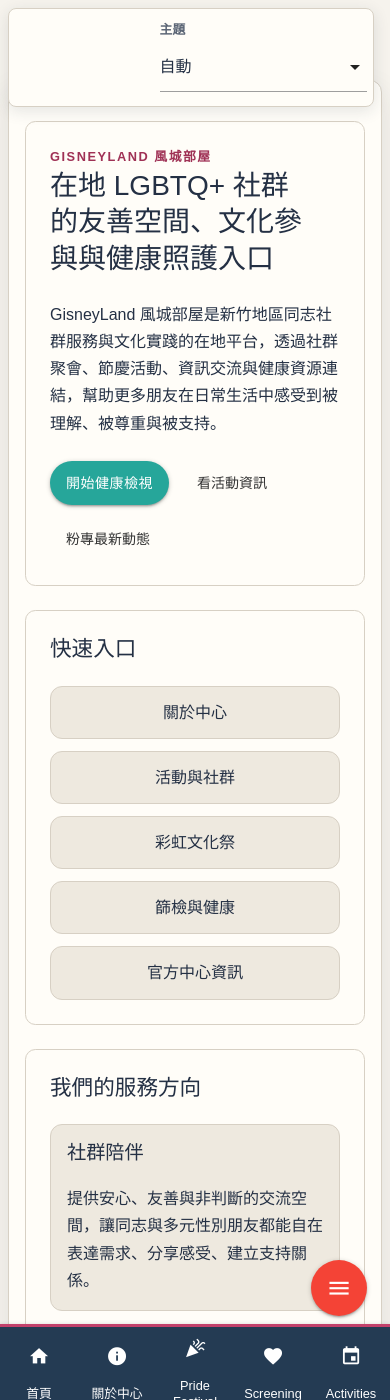
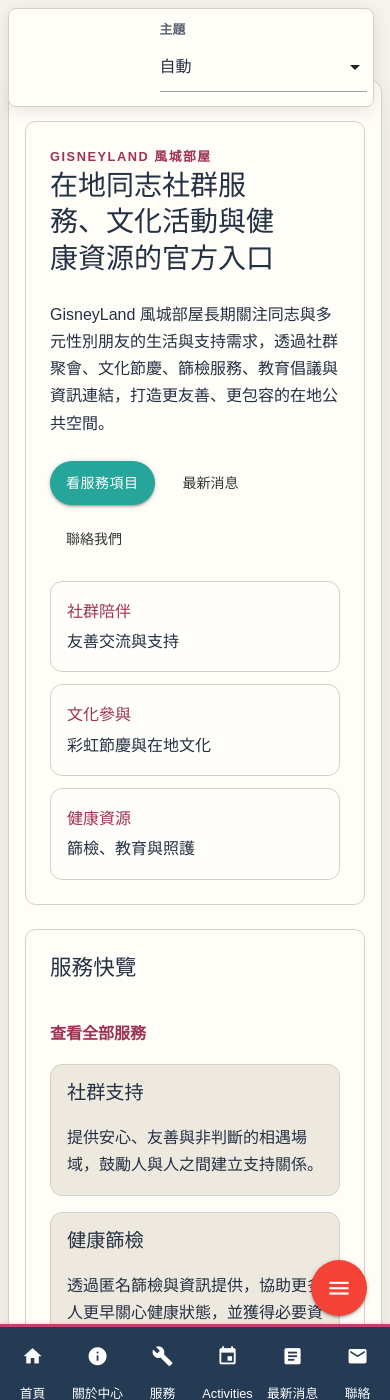
Before and after one commit to Gisneyland/Gisneyland.github.io, a Jekyll site: the page built from index.html, in a window 390 px wide and 1400 px high. Built offline with Jekyll 4.4.1, drawn with Linux system fonts in a browser that asks for light colours; some of the changed text lies outside the part shown.

Commit message:
更新網站內容與結構，重組導航欄，新增服務、最新消息及聯絡頁面，並改善各頁面描述與可訪問性。

```diff
--- a/_includes/navbar.html
+++ b/_includes/navbar.html
@@ -2,8 +2,9 @@
   <nav class="bottom-nav" aria-label="主要導覽">
     <a href="{{ '/' | relative_url }}"><i class="material-icons" aria-hidden="true">home</i><span data-i18n="homepage">首頁</span></a>
     <a href="{{ '/about/' | relative_url }}"><i class="material-icons" aria-hidden="true">info</i><span>關於中心</span></a>
-    <a href="{{ '/pride/' | relative_url }}"><i class="material-icons" aria-hidden="true">celebration</i><span data-i18n="pride">彩虹文化祭</span></a>
-    <a href="{{ '/screening/' | relative_url }}"><i class="material-icons" aria-hidden="true">favorite</i><span data-i18n="screening">篩檢</span></a>
+    <a href="{{ '/services/' | relative_url }}"><i class="material-icons" aria-hidden="true">build</i><span>服務</span></a>
     <a href="{{ '/activity/' | relative_url }}"><i class="material-icons" aria-hidden="true">event</i><span data-i18n="activity">活動</span></a>
+    <a href="{{ '/news/' | relative_url }}"><i class="material-icons" aria-hidden="true">article</i><span>最新消息</span></a>
+    <a href="{{ '/contact/' | relative_url }}"><i class="material-icons" aria-hidden="true">mail</i><span>聯絡</span></a>
   </nav>
 </div>
--- a/assets/css/style.css
+++ b/assets/css/style.css
@@ -103,6 +103,48 @@
   background: linear-gradient(135deg, var(--surface) 0%, var(--accent-soft) 100%);
 }
 
+.hero-content {
+  display: grid;
+  grid-template-columns: minmax(0, 2.2fr) minmax(220px, 1fr);
+  gap: 1.25rem;
+  align-items: center;
+}
+
+.hero-side-panel {
+  display: grid;
+  gap: 0.75rem;
+}
+
+.mini-stat {
+  padding: 1rem;
+  background: rgba(255, 255, 255, 0.22);
+  border: 1px solid var(--border);
+  border-radius: 0.75rem;
+}
+
+.mini-stat strong,
+.mini-stat span {
+  display: block;
+}
+
+.mini-stat strong {
+  margin-bottom: 0.2rem;
+  color: var(--accent-strong);
+}
+
+.section-heading {
+  display: flex;
+  align-items: center;
+  justify-content: space-between;
+  gap: 1rem;
+  margin-bottom: 1rem;
+}
+
+.section-heading a {
+  font-weight: 700;
+  text-decoration: none;
+}
+
 .hero-actions {
   display: flex;
   flex-wrap: wrap;
@@ -119,6 +161,36 @@
   padding: 0.7rem 1rem;
   border-radius: 999px;
   text-decoration: none;
+}
+
+.news-grid {
+  display: grid;
+  grid-template-columns: repeat(auto-fit, minmax(220px, 1fr));
+  gap: 1rem;
+  margin-top: 1rem;
+}
+
+.news-card {
+  padding: 1rem;
+  background: var(--surface-muted);
+  border: 1px solid var(--border);
+  border-radius: 0.75rem;
+}
+
+.news-card h3 {
+  margin-top: 0;
+}
+
+.news-tag {
+  display: inline-block;
+  margin-bottom: 0.6rem;
+  padding: 0.25rem 0.55rem;
+  color: var(--accent-strong);
+  background: rgba(158, 49, 85, 0.12);
+  border-radius: 999px;
+  font-size: 0.72rem;
+  font-weight: 700;
+  letter-spacing: 0.04em;
 }
 
 .quick-links {
@@ -162,7 +234,8 @@
 }
 
 .detail-card,
-.event-card {
+.event-card,
+.news-card {
   padding: 1rem;
   background: var(--surface-muted);
   border: 1px solid var(--border);
@@ -170,7 +243,8 @@
 }
 
 .detail-card h3,
-.event-card h3 {
+.event-card h3,
+.news-card h3 {
   margin-top: 0;
 }
 
@@ -366,6 +440,17 @@
   bottom: 5.25rem;
 }
 
+@media (max-width: 760px) {
+  .hero-content {
+    grid-template-columns: 1fr;
+  }
+
+  .section-heading {
+    flex-direction: column;
+    align-items: flex-start;
+  }
+}
+
 @media (max-width: 600px) {
   .tools {
     top: 0.5rem;
--- a/index.html
+++ b/index.html
@@ -5,50 +5,29 @@
 ---
 
 <section class="card hero-card">
-  <div class="card-content">
-    <p class="eyebrow">GisneyLand 風城部屋</p>
-    <h1>在地 LGBTQ+ 社群的友善空間、文化參與與健康照護入口</h1>
-    <p>GisneyLand 風城部屋是新竹地區同志社群服務與文化實踐的在地平台，透過社群聚會、節慶活動、資訊交流與健康資源連結，幫助更多朋友在日常生活中感受到被理解、被尊重與被支持。</p>
-    <div class="hero-actions">
-      <a class="btn waves-effect waves-light" href="{{ '/screening/' | relative_url }}">開始健康檢視</a>
-      <a class="btn-flat" href="{{ '/activity/' | relative_url }}">看活動資訊</a>
-      <a class="btn-flat" href="https://www.facebook.com/GisneyLandHSC/" target="_blank" rel="noopener noreferrer">粉專最新動態</a>
+  <div class="card-content hero-content">
+    <div class="hero-copy">
+      <p class="eyebrow">GisneyLand 風城部屋</p>
+      <h1>在地同志社群服務、文化活動與健康資源的官方入口</h1>
+      <p>GisneyLand 風城部屋長期關注同志與多元性別朋友的生活與支持需求，透過社群聚會、文化節慶、篩檢服務、教育倡議與資訊連結，打造更友善、更包容的在地公共空間。</p>
+      <div class="hero-actions">
+        <a class="btn waves-effect waves-light" href="{{ '/services/' | relative_url }}">看服務項目</a>
+        <a class="btn-flat" href="{{ '/news/' | relative_url }}">最新消息</a>
+        <a class="btn-flat" href="{{ '/contact/' | relative_url }}">聯絡我們</a>
+      </div>
     </div>
-  </div>
-</section>
-
-<section class="card">
-  <div class="card-content">
-    <h2>快速入口</h2>
-    <div class="quick-links">
-      <a href="{{ '/about/' | relative_url }}">關於中心</a>
-      <a href="{{ '/activity/' | relative_url }}">活動與社群</a>
-      <a href="{{ '/pride/' | relative_url }}">彩虹文化祭</a>
-      <a href="{{ '/screening/' | relative_url }}">篩檢與健康</a>
-      <a href="https://www.gisneyland.org/about/info" target="_blank" rel="noopener noreferrer">官方中心資訊</a>
-    </div>
-  </div>
-</section>
-
-<section class="card">
-  <div class="card-content">
-    <h2>我們的服務方向</h2>
-    <div class="info-grid">
-      <div class="detail-card">
-        <h3>社群陪伴</h3>
-        <p>提供安心、友善與非判斷的交流空間，讓同志與多元性別朋友都能自在表達需求、分享感受、建立支持關係。</p>
+    <div class="hero-side-panel">
+      <div class="mini-stat">
+        <strong>社群陪伴</strong>
+        <span>友善交流與支持</span>
       </div>
-      <div class="detail-card">
-        <h3>文化參與</h3>
-        <p>透過節慶活動、藝文交流與在地連結，讓彩虹文化持續被看見與被傳承，成為更豐富的公共文化。</p>
+      <div class="mini-stat">
+        <strong>文化參與</strong>
+        <span>彩虹節慶與在地文化</span>
       </div>
-      <div class="detail-card">
-        <h3>健康資源</h3>
-        <p>連結篩檢、教育與個人照護資訊，鼓勵更早關心身心狀態，並建立更穩定的支持系統。</p>
-      </div>
-      <div class="detail-card">
-        <h3>教育倡議</h3>
-        <p>藉由座談、分享與公共參與，讓更多人理解多元性別與同志議題，促進更友善、更包容的社會。</p>
+      <div class="mini-stat">
+        <strong>健康資源</strong>
+        <span>篩檢、教育與照護</span>
       </div>
     </div>
   </div>
@@ -56,44 +35,91 @@
 
 <section class="card">
   <div class="card-content">
-    <h2>活動與社群資訊</h2>
-    <div class="event-list">
-      <article class="event-card">
-        <span class="event-tag">固定活動</span>
-        <h3>社群聚會與交流</h3>
-        <p>提供友善相遇與彼此支持的場域，讓參與者自在交流、分享經驗與資源。</p>
-      </article>
-      <article class="event-card">
-        <span class="event-tag">季節活動</span>
-        <h3>彩虹文化祭與節慶</h3>
-        <p>透過展演、攤位與公共參與，讓文化與社群價值在在地社會中持續被看見與延伸。</p>
-      </article>
-      <article class="event-card">
-        <span class="event-tag">資源導向</span>
-        <h3>健康教育與篩檢資訊</h3>
-        <p>結合自我檢視、健康訊息與相關諮詢管道，協助大家更早照顧自己與社群。</p>
-      </article>
+    <div class="section-heading">
+      <h2>服務快覽</h2>
+      <a href="{{ '/services/' | relative_url }}">查看全部服務</a>
     </div>
-    <p>活動時間與詳細內容請以官方網站與粉專公告為準，網站會持續更新關鍵訊息與入口連結。</p>
+    <div class="info-grid">
+      <div class="detail-card">
+        <h3>社群支持</h3>
+        <p>提供安心、友善與非判斷的相遇場域，鼓勵人與人之間建立支持關係。</p>
+      </div>
+      <div class="detail-card">
+        <h3>健康篩檢</h3>
+        <p>透過匿名篩檢與資訊提供，協助更多人更早關心健康狀態，並獲得必要資源。</p>
+      </div>
+      <div class="detail-card">
+        <h3>文化節慶</h3>
+        <p>透過彩虹文化祭與在地活動，把多元文化與社群價值放進公共空間中。</p>
+      </div>
+      <div class="detail-card">
+        <h3>教育倡議</h3>
+        <p>藉由座談、資訊與社區行動，推動對同志與多元性別議題的理解與尊重。</p>
+      </div>
+    </div>
   </div>
 </section>
 
 <section class="card">
   <div class="card-content">
-    <h2>聯絡與資源</h2>
+    <div class="section-heading">
+      <h2>最新消息</h2>
+      <a href="{{ '/news/' | relative_url }}">看全部紀錄</a>
+    </div>
+    <div class="news-grid">
+      <article class="news-card">
+        <span class="news-tag">2025</span>
+        <h3>我們一起走過的故事</h3>
+        <p>回顧過去一年中社群、教育、篩檢與文化活動累積出的連結與影響。</p>
+      </article>
+      <article class="news-card">
+        <span class="news-tag">2026</span>
+        <h3>藥愛自助互助團體</h3>
+        <p>深化同伴支持與相互照顧的力量，讓友善與資訊交流從社群扎根。</p>
+      </article>
+      <article class="news-card">
+        <span class="news-tag">外展</span>
+        <h3>桃園、新竹、苗栗篩檢服務</h3>
+        <p>持續擴展在地服務範圍，將健康照護與支持帶進社區。</p>
+      </article>
+      <article class="news-card">
+        <span class="news-tag">節慶</span>
+        <h3>彩虹文化祭與社群活動</h3>
+        <p>透過文化與參與，讓多元性別文化更可見、更有力量地持續存在。</p>
+      </article>
+    </div>
+  </div>
+</section>
+
+<section class="card">
+  <div class="card-content">
+    <div class="section-heading">
+      <h2>官方資訊與聯絡</h2>
+      <a href="{{ '/contact/' | relative_url }}">進入聯絡頁面</a>
+    </div>
     <div class="info-grid two-col">
       <div class="detail-card">
-        <h3>官方資訊</h3>
+        <h3>官方連結</h3>
         <p><a href="https://www.gisneyland.org/about/info" target="_blank" rel="noopener noreferrer">台灣北區同志社群服務中心｜關於中心</a></p>
         <p><a href="https://www.facebook.com/GisneyLandHSC/" target="_blank" rel="noopener noreferrer">GisneyLand 風城部屋</a></p>
         <p><a href="https://www.facebook.com/gisneylandfestival" target="_blank" rel="noopener noreferrer">GisneyLand Festival / 彩虹文化祭</a></p>
       </div>
       <div class="detail-card">
-        <h3>關鍵聯絡與服務</h3>
+        <h3>關鍵聯絡資訊</h3>
         <p>同志健康免費諮詢專線：0800-010-569</p>
         <p>疫情通報及諮詢服務專線：1922</p>
-        <p>若你需要了解活動、社群資源或健康資訊，建議先從官方網站與粉專公告確認最新安排。</p>
+        <p>如需活動資訊、服務安排或資源轉介，請先參閱官方網站與粉專公告。</p>
       </div>
     </div>
   </div>
 </section>
+
+<section class="card">
+  <div class="card-content">
+    <div class="section-heading">
+      <h2>關於中心</h2>
+      <a href="{{ '/about/' | relative_url }}">了解更多</a>
+    </div>
+    <p>GisneyLand 風城部屋的工作，不只是活動本身，而是讓同志與多元性別社群在生活中有更多被理解、被照護與被接納的機會。中心從社群聚會、文化節慶、健康篩檢到公共教育，持續形塑在地的友善與包容循環。</p>
+  </div>
+</section>
--- a/pages/about/index.html
+++ b/pages/about/index.html
@@ -35,13 +35,30 @@
 
 <section class="card">
   <div class="card-content">
-    <h2>服務方向</h2>
+    <h2>服務介紹</h2>
     <ul>
       <li>社群聚會與友善交流：建立安全、平等、可近的相遇場域。</li>
       <li>文化活動與節慶：讓彩虹文化與在地社群更能被看見與參與。</li>
       <li>健康與篩檢資訊：提供自我關心、資源導引和相關諮詢入口。</li>
       <li>教育與倡議：持續推動更友善、更包容的公共理解與行動。</li>
+      <li>外展服務：在桃園、新竹、苗栗等地提供篩檢與陪伴服務，擴大在地支持範圍。</li>
     </ul>
+  </div>
+</section>
+
+<section class="card">
+  <div class="card-content">
+    <h2>服務對象與社群定位</h2>
+    <p>GisneyLand 的服務領域涵蓋同志、跨性別與多元性別朋友，以及需要支持與資訊的在地社群與友善夥伴。這些服務不只是面向特定人群，也重視社區與教育場域中的共同關懷與長期影響。</p>
+    <p>從個人身心照護到公眾教育，從節慶文化到社群互動，中心著重於讓性別多樣性與同志議題被以更平等、更友善的方式被理解與接納。</p>
+  </div>
+</section>
+
+<section class="card">
+  <div class="card-content">
+    <h2>官方內容與歷史脈絡</h2>
+    <p>舊版官網內容中可以看到，GisneyLand 橫跨多年的社群記錄，包括彩虹文化祭、愛滋篩檢、同志健康教育、新聞稿與地區外展服務。這些歷史與活動資料，正是現在網站在文化傳承上的重要基礎。</p>
+    <p>本網站沿用這些核心脈絡，將「社群服務」、「文化祭典」、「健康篩檢」與「新聞與活動」彙整成更易讀的資訊入口，同時保留其歷史連續性與教育社會意義。</p>
   </div>
 </section>
 
--- a/pages/activity/index.html
+++ b/pages/activity/index.html
@@ -63,6 +63,42 @@
 
 <section class="card">
   <div class="card-content">
+    <h2>活動行事曆與公共資訊</h2>
+    <div class="event-list">
+      <article class="event-card">
+        <span class="event-tag">2026</span>
+        <h3>風城部屋 5–9 月活動行事</h3>
+        <p>過去官網中多次出現月報與行事曆，顯示社群服務不只是節慶，而是持續性的場域安排與服務節奏。</p>
+      </article>
+      <article class="event-card">
+        <span class="event-tag">外展</span>
+        <h3>桃園、新竹、苗栗外展篩檢</h3>
+        <p>外展服務是官網中反覆被強調的項目之一，讓篩檢與關懷走進社區與偏鄉場域。</p>
+      </article>
+      <article class="event-card">
+        <span class="event-tag">新聞</span>
+        <h3>新聞稿與倡議紀錄</h3>
+        <p>包括「627 全民愛滋篩檢日」、「彩虹文化祭」、「同志勇敢出櫃」與多項性別友善新聞稿。</p>
+      </article>
+    </div>
+  </div>
+</section>
+
+<section class="card">
+  <div class="card-content">
+    <h2>歷史性的活動與內容</h2>
+    <ul>
+      <li>2016–2025 年彩虹文化祭相關新聞與活動紀錄</li>
+      <li>「風城部屋篩檢服務」與匿名篩檢資訊</li>
+      <li>「藥愛自助互助團體」和健康教育相關資源</li>
+      <li>「義賣小物」與社群支持活動</li>
+      <li>「同志勇敢『出櫃』」與多元性別教育倡議新聞稿</li>
+    </ul>
+  </div>
+</section>
+
+<section class="card">
+  <div class="card-content">
     <h2>立即關注</h2>
     <div class="quick-links">
       <a href="https://www.facebook.com/GisneyLandHSC/" target="_blank" rel="noopener noreferrer">GisneyLand 風城部屋</a>
--- /dev/null
+++ b/pages/contact/index.html
@@ -0,0 +1,72 @@
+---
+layout: default
+title: 聯絡我們
+description: 了解 GisneyLand 風城部屋的聯絡資訊、官方連結與資源入口。
+permalink: /contact/
+---
+
+<section class="card">
+  <div class="card-content">
+    <p class="eyebrow">聯絡我們</p>
+    <h1>聯絡與支援入口</h1>
+    <p>若你需要了解活動、社群資源、健康篩檢資訊或想與我們聯繫，請利用以下資訊進一步確認相關安排與最新通知。</p>
+  </div>
+</section>
+
+<section class="card">
+  <div class="card-content">
+    <h2>關鍵聯絡資訊</h2>
+    <div class="info-grid two-col">
+      <div class="detail-card">
+        <h3>官方資訊</h3>
+        <p><a href="https://www.gisneyland.org/about/info" target="_blank" rel="noopener noreferrer">台灣北區同志社群服務中心｜關於中心</a></p>
+        <p><a href="https://www.facebook.com/GisneyLandHSC/" target="_blank" rel="noopener noreferrer">GisneyLand 風城部屋</a></p>
+        <p><a href="https://www.facebook.com/gisneylandfestival" target="_blank" rel="noopener noreferrer">GisneyLand Festival / 彩虹文化祭</a></p>
+      </div>
+      <div class="detail-card">
+        <h3>服務與協助專線</h3>
+        <p>同志健康免費諮詢專線：0800-010-569</p>
+        <p>疫情通報及諮詢服務專線：1922</p>
+        <p>如需活動資訊或篩檢安排，請以官方網站與社群軟體公告為主。</p>
+      </div>
+    </div>
+  </div>
+</section>
+
+<section class="card">
+  <div class="card-content">
+    <h2>表單式資訊</h2>
+    <form>
+      <div class="input-field">
+        <label for="contact-name">姓名</label>
+        <input id="contact-name" type="text" placeholder="請輸入姓名" />
+      </div>
+      <div class="input-field">
+        <label for="contact-topic">主旨</label>
+        <input id="contact-topic" type="text" placeholder="例如：活動資訊 / 篩檢 / 社群支持" />
+      </div>
+      <div class="input-field">
+        <label for="contact-email">聯絡方式</label>
+        <input id="contact-email" type="text" placeholder="電子郵件或聯絡電話" />
+      </div>
+      <div class="input-field">
+        <label for="contact-message">訊息內容</label>
+        <textarea id="contact-message" rows="5" placeholder="請填寫你想詢問的內容"></textarea>
+      </div>
+      <button type="submit" class="btn waves-effect waves-light">送出</button>
+    </form>
+    <p class="muted-note">這個表單目前為示意頁面，實際送出前請先確認是否要接上後端或改為連結到官方聯絡渠道。</p>
+  </div>
+</section>
+
+<section class="card">
+  <div class="card-content">
+    <h2>更多入口</h2>
+    <div class="quick-links">
+      <a href="{{ '/about/' | relative_url }}">關於中心</a>
+      <a href="{{ '/services/' | relative_url }}">服務項目</a>
+      <a href="{{ '/news/' | relative_url }}">最新消息</a>
+      <a href="{{ '/screening/' | relative_url }}">健康篩檢</a>
+    </div>
+  </div>
+</section>
--- /dev/null
+++ b/pages/news/index.html
@@ -0,0 +1,67 @@
+---
+layout: default
+title: 最新消息
+description: 檢視 GisneyLand 的近期活動、節慶、篩檢與社群倡議紀錄。
+permalink: /news/
+---
+
+<section class="card">
+  <div class="card-content">
+    <p class="eyebrow">最新消息</p>
+    <h1>社群、健康與文化倡議的最新動態</h1>
+    <p>從官方網站與社群公告中可見，GisneyLand 的活動與新聞紀錄涵蓋篩檢服務、節慶活動、健康教育與同志議題倡議，呈現出豐富且持續性的社群工作。</p>
+  </div>
+</section>
+
+<section class="card">
+  <div class="card-content">
+    <h2>近期重點項目</h2>
+    <div class="event-list">
+      <article class="event-card">
+        <span class="event-tag">2025</span>
+        <h3>我們一起走過的故事</h3>
+        <p>回顧過去一年中，社群活動、篩檢與教育倡議如何持續延續並產生連結。</p>
+      </article>
+      <article class="event-card">
+        <span class="event-tag">2026</span>
+        <h3>藥愛自助互助團體</h3>
+        <p>強化同伴支持與社群互助，鼓勵更有韌性的健康照護與陪伴關係。</p>
+      </article>
+      <article class="event-card">
+        <span class="event-tag">外展</span>
+        <h3>桃園、新竹、苗栗外展匿名篩檢</h3>
+        <p>在社區與各地落地服務，讓篩檢更容易被取得，並減輕就醫上的障礙。</p>
+      </article>
+      <article class="event-card">
+        <span class="event-tag">節慶</span>
+        <h3>彩虹文化祭與公共活動</h3>
+        <p>讓多元性別文化逐步進入公共視野，成為認識與支持的重要入口。</p>
+      </article>
+    </div>
+  </div>
+</section>
+
+<section class="card">
+  <div class="card-content">
+    <h2>歷史與新聞整理</h2>
+    <ul>
+      <li>2016～2025 年彩虹文化祭相關新聞與活動紀錄</li>
+      <li>627 全民愛滋篩檢日相關倡議與資訊</li>
+      <li>同志勇敢出櫃與性別友善教育相關新聞稿</li>
+      <li>風城部屋篩檢服務與社群支持動態</li>
+      <li>義賣小物與在地互助活動的延續性資源</li>
+    </ul>
+  </div>
+</section>
+
+<section class="card">
+  <div class="card-content">
+    <h2>相關連結</h2>
+    <div class="quick-links">
+      <a href="{{ '/activity/' | relative_url }}">活動與社群</a>
+      <a href="{{ '/pride/' | relative_url }}">彩虹文化祭</a>
+      <a href="https://www.facebook.com/GisneyLandHSC/" target="_blank" rel="noopener noreferrer">風城部屋粉專</a>
+      <a href="https://www.facebook.com/gisneylandfestival" target="_blank" rel="noopener noreferrer">文化祭粉專</a>
+    </div>
+  </div>
+</section>
--- a/pages/pride/index.html
+++ b/pages/pride/index.html
@@ -43,6 +43,14 @@
 
 <section class="card">
   <div class="card-content">
+    <h2>歷史與文化脈絡</h2>
+    <p>舊版官網中反覆出現的彩虹文化祭、同志相關新聞稿與公眾倡議內容，呈現出 GisneyLand 一直以文化、教育與社群行動作為重要傳承方式。</p>
+    <p>從 2016 年起，彩虹文化祭與同志議題的相關新聞逐步累積，讓更多民眾理解多元性別文化，也讓在地社群有更公開、更有力的發聲平台。</p>
+  </div>
+</section>
+
+<section class="card">
+  <div class="card-content">
     <h2>官方與社群資訊</h2>
     <p><a href="https://www.facebook.com/gisneylandfestival" target="_blank" rel="noopener noreferrer">GisneyLand Festival / 新竹彩虹文化祭</a></p>
     <p><a href="https://www.facebook.com/GisneyLandHSC/" target="_blank" rel="noopener noreferrer">GisneyLand 風城部屋</a></p>
--- /dev/null
+++ b/pages/services/index.html
@@ -0,0 +1,70 @@
+---
+layout: default
+title: 服務項目
+description: 了解 GisneyLand 風城部屋的社群支持、健康篩檢、文化節慶與教育倡議服務。
+permalink: /services/
+---
+
+<section class="card">
+  <div class="card-content">
+    <p class="eyebrow">服務項目</p>
+    <h1>我們的服務，聚焦社群陪伴、健康資源與文化參與</h1>
+    <p>GisneyLand 的服務涵蓋同志與多元性別朋友的生活支持與社群發展，從社群交流到健康篩檢與公共教育，我們以友善、尊重、可近的方式提供在地支持。</p>
+  </div>
+</section>
+
+<section class="card">
+  <div class="card-content">
+    <h2>核心服務</h2>
+    <div class="info-grid">
+      <div class="detail-card">
+        <h3>社群聚會</h3>
+        <p>提供相遇與交流的空間，讓同志與多元性別朋友彼此連結、分享生活與建立支持系統。</p>
+      </div>
+      <div class="detail-card">
+        <h3>友善陪伴</h3>
+        <p>提供非判斷、接納與尊重的陪伴，降低孤立感並鼓勵個人自我照顧與成長。</p>
+      </div>
+      <div class="detail-card">
+        <h3>篩檢服務</h3>
+        <p>包括匿名篩檢、健康資訊分享與相關轉介，協助參與者更早理解需求與支援管道。</p>
+      </div>
+      <div class="detail-card">
+        <h3>文化活動</h3>
+        <p>透過彩虹文化祭、節慶活動與公共參與，讓社群文化在地方中被看見與傳承。</p>
+      </div>
+      <div class="detail-card">
+        <h3>教育倡議</h3>
+        <p>藉由講座與資訊交流，增加同志與多元性別議題在社會中的理解與尊重。</p>
+      </div>
+      <div class="detail-card">
+        <h3>外展服務</h3>
+        <p>在桃園、新竹、苗栗等地提供篩檢、社群支持與資訊連結，讓服務走進社區。</p>
+      </div>
+    </div>
+  </div>
+</section>
+
+<section class="card">
+  <div class="card-content">
+    <h2>服務特色</h2>
+    <ul>
+      <li>可近性：服務重視在地場域與社區互動，降低使用門檻。</li>
+      <li>友善性：不論身份與背景，都以尊重與理解為前提。</li>
+      <li>持續性：從節慶到篩檢，從關懷到教育，都是長期支持的實踐。</li>
+      <li>文化性：將同志文化與在地歷史持續納入公共記憶與參與。</li>
+    </ul>
+  </div>
+</section>
+
+<section class="card">
+  <div class="card-content">
+    <h2>常用連結</h2>
+    <div class="quick-links">
+      <a href="{{ '/about/' | relative_url }}">關於中心</a>
+      <a href="{{ '/activity/' | relative_url }}">活動與社群</a>
+      <a href="{{ '/screening/' | relative_url }}">健康篩檢</a>
+      <a href="https://www.gisneyland.org/about/info" target="_blank" rel="noopener noreferrer">官方中心資訊</a>
+    </div>
+  </div>
+</section>
```
